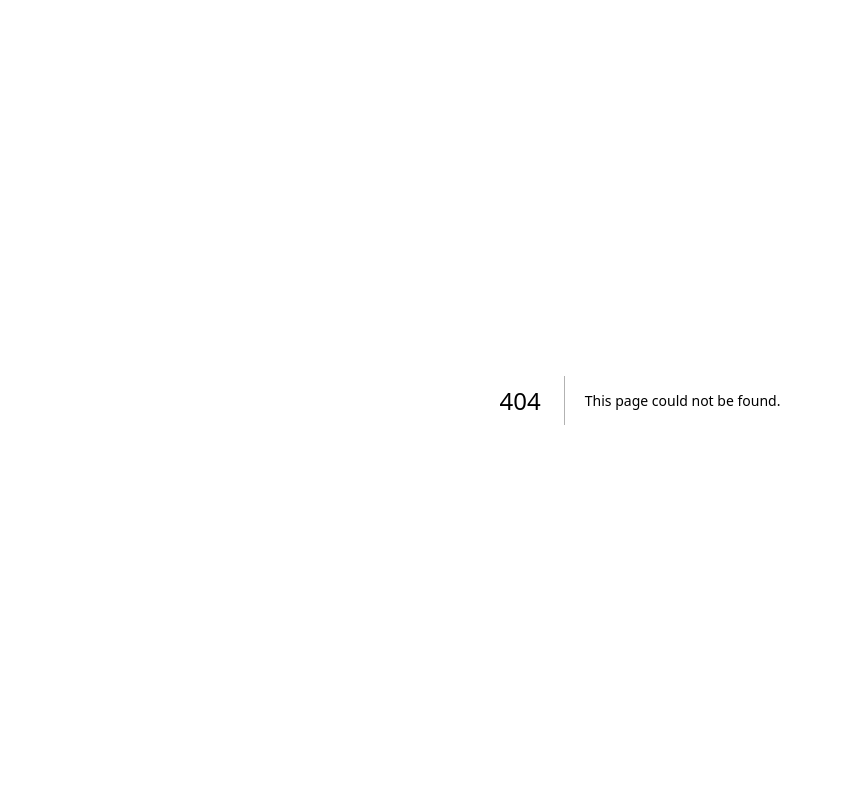
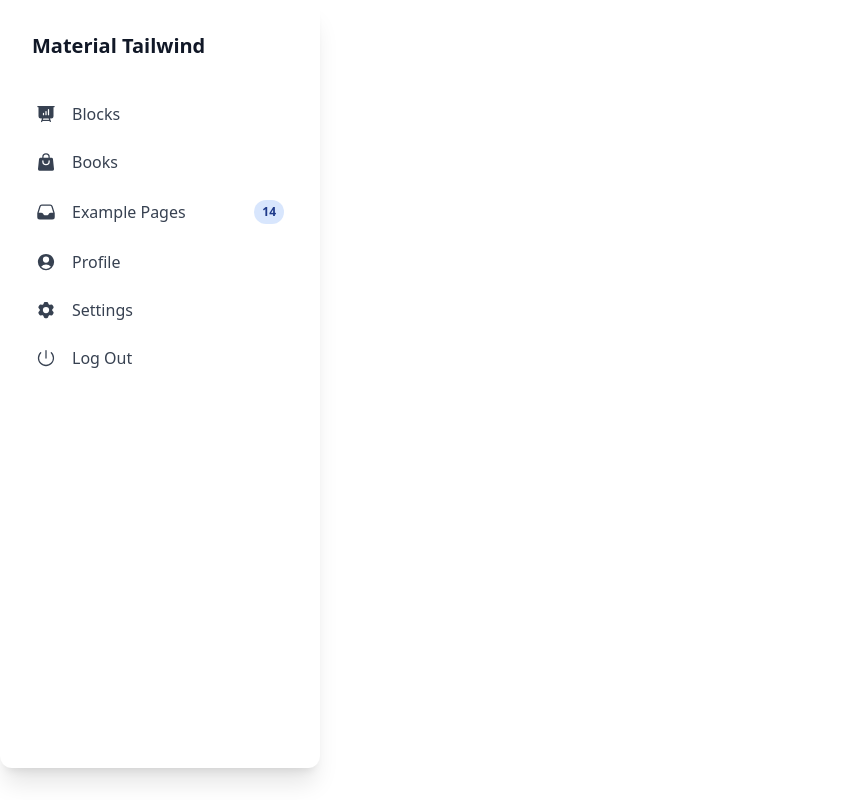
Before and after one commit to santr4/Note.it, a Next.js app in the folder note.it/: page /documents in a window 1280 px wide. Before the commit this address had no page. Shown: the whole page, without its empty margins (0-841 px from the left). Built offline with nearby package versions, Linux system fonts and the light colour scheme.

Commit message:
sidebar added in dashboard page

```diff
--- a/note.it/package.json
+++ b/note.it/package.json
@@ -9,6 +9,8 @@
     "lint": "next lint"
   },
   "dependencies": {
+    "@heroicons/react": "^2.1.1",
+    "@material-tailwind/react": "^2.1.9",
     "@radix-ui/react-slot": "^1.0.2",
     "class-variance-authority": "^0.7.0",
     "clsx": "^2.1.0",
--- a/note.it/src/app/(landing)/_components/footer.tsx
+++ b/note.it/src/app/(landing)/_components/footer.tsx
@@ -1,10 +1,9 @@
-import { Logo } from "./logo";
+// import { Logo } from "./logo";
 import { Button } from "@/components/ui/button";
 
 const Footer = () => {
   return (
-    <div className="flex w-full bg-[#f5f0f0] p-3">
-      <Logo />
+    <div className="flex w-full bg-[#dfdddd] p-3">
       <div className="flex mt-3 space-x-4 justify-end ml-auto">
         <div className="flex">
           <Button size="sm">Privacy Policy</Button>
--- a/note.it/src/app/(landing)/_components/logo.tsx
+++ b/note.it/src/app/(landing)/_components/logo.tsx
@@ -11,7 +11,12 @@
 export const Logo = () => {
   return (
     <div className="p-3 md: flex items-center">
-      <Image src="/download.png" height="40" width="40" alt="logo" />
+      <Image
+        src="/175637400_padded_logo.png"
+        height="40"
+        width="40"
+        alt="logo"
+      />
       <p className={cn("m-1", lobster.className)}>Note.it</p>
     </div>
   );
--- a/note.it/src/app/(landing)/_components/navbar.tsx
+++ b/note.it/src/app/(landing)/_components/navbar.tsx
@@ -13,10 +13,10 @@
     <div className={cn("md:flex", scrolled && "border-b shadow-sm")}>
       <Logo />
       <div className="mt-3.5 md:ml-auto md:justify-end justify-between gap-5 m-5 space-x-3">
-        <Button variant="ghost" size="sm" className="ring-2 ring-blue-400">
+        <Button variant="ghost" size="sm" className="ring-2">
           <Link href="#">LogIn</Link>
         </Button>
-        <Button variant="ghost" size="sm" className="ring-2 ring-yellow-400">
+        <Button variant="ghost" size="sm" className="ring-2">
           <Link href="#">AboutUs</Link>
         </Button>
       </div>
--- a/note.it/src/app/(landing)/layout.tsx
+++ b/note.it/src/app/(landing)/layout.tsx
@@ -2,7 +2,7 @@
 
 const LandingLayout = ({ children }: { children: React.ReactNode }) => {
   return (
-    <div className="h-full">
+    <div className="h-full bg-orange-5">
       <Navbar />
       <main className="h-full mt-20">{children}</main>
     </div>
--- /dev/null
+++ b/note.it/src/app/(main)/_components/navigation.tsx
@@ -0,0 +1,169 @@
+import React from "react";
+// import {
+//   Card,
+//   Typography,
+//   List,
+//   ListItem,
+//   ListItemPrefix,
+//   ListItemSuffix,
+//   Chip,
+//   Accordion,
+//   AccordionHeader,
+//   AccordionBody,
+// } from "@material-tailwind/react";
+// import {
+//   PresentationChartBarIcon,
+//   ShoppingBagIcon,
+//   UserCircleIcon,
+//   Cog6ToothIcon,
+//   InboxIcon,
+//   PowerIcon,
+// } from "@heroicons/react/24/solid";
+// import { ChevronRightIcon, ChevronDownIcon } from "@heroicons/react/24/outline";
+
+export function Navigation() {
+  return (
+    <>
+      <div className="relative flex flex-col bg-clip-border rounded-xl bg-white text-gray-700 h-[calc(100vh-2rem)] w-full max-w-[20rem] p-4 shadow-xl shadow-blue-gray-900/5">
+        <div className="mb-2 p-4">
+          <h5 className="block antialiased tracking-normal font-sans text-xl font-semibold leading-snug text-gray-900">
+            Material Tailwind
+          </h5>
+        </div>
+        <nav className="flex flex-col gap-1 min-w-[240px] p-2 font-sans text-base font-normal text-gray-700">
+          <div
+            role="button"
+            className="flex items-center w-full p-3 rounded-lg text-start leading-tight transition-all hover:bg-blue-50 hover:bg-opacity-80 focus:bg-blue-50 focus:bg-opacity-80 active:bg-gray-50 active:bg-opacity-80 hover:text-blue-900 focus:text-blue-900 active:text-blue-900 outline-none"
+          >
+            <div className="grid place-items-center mr-4">
+              <svg
+                xmlns="http://www.w3.org/2000/svg"
+                viewBox="0 0 24 24"
+                fill="currentColor"
+                aria-hidden="true"
+                className="h-5 w-5"
+              >
+                <path
+                  fill-rule="evenodd"
+                  d="M2.25 2.25a.75.75 0 000 1.5H3v10.5a3 3 0 003 3h1.21l-1.172 3.513a.75.75 0 001.424.474l.329-.987h8.418l.33.987a.75.75 0 001.422-.474l-1.17-3.513H18a3 3 0 003-3V3.75h.75a.75.75 0 000-1.5H2.25zm6.04 16.5l.5-1.5h6.42l.5 1.5H8.29zm7.46-12a.75.75 0 00-1.5 0v6a.75.75 0 001.5 0v-6zm-3 2.25a.75.75 0 00-1.5 0v3.75a.75.75 0 001.5 0V9zm-3 2.25a.75.75 0 00-1.5 0v1.5a.75.75 0 001.5 0v-1.5z"
+                  clip-rule="evenodd"
+                ></path>
+              </svg>
+            </div>
+            Blocks
+          </div>
+          <div
+            role="button"
+            className="flex items-center w-full p-3 rounded-lg text-start leading-tight transition-all hover:bg-blue-50 hover:bg-opacity-80 focus:bg-blue-50 focus:bg-opacity-80 active:bg-blue-50 active:bg-opacity-80 hover:text-blue-900 focus:text-blue-900 active:text-blue-900 outline-none"
+          >
+            <div className="grid place-items-center mr-4">
+              <svg
+                xmlns="http://www.w3.org/2000/svg"
+                viewBox="0 0 24 24"
+                fill="currentColor"
+                aria-hidden="true"
+                className="h-5 w-5"
+              >
+                <path
+                  fill-rule="evenodd"
+                  d="M7.5 6v.75H5.513c-.96 0-1.764.724-1.865 1.679l-1.263 12A1.875 1.875 0 004.25 22.5h15.5a1.875 1.875 0 001.865-2.071l-1.263-12a1.875 1.875 0 00-1.865-1.679H16.5V6a4.5 4.5 0 10-9 0zM12 3a3 3 0 00-3 3v.75h6V6a3 3 0 00-3-3zm-3 8.25a3 3 0 106 0v-.75a.75.75 0 011.5 0v.75a4.5 4.5 0 11-9 0v-.75a.75.75 0 011.5 0v.75z"
+                  clip-rule="evenodd"
+                ></path>
+              </svg>
+            </div>
+            Books
+          </div>
+          <div
+            role="button"
+            className="flex items-center w-full p-3 rounded-lg text-start leading-tight transition-all hover:bg-blue-50 hover:bg-opacity-80 focus:bg-blue-50 focus:bg-opacity-80 active:bg-blue-50 active:bg-opacity-80 hover:text-blue-900 focus:text-blue-900 active:text-blue-900 outline-none"
+          >
+            <div className="grid place-items-center mr-4">
+              <svg
+                xmlns="http://www.w3.org/2000/svg"
+                viewBox="0 0 24 24"
+                fill="currentColor"
+                aria-hidden="true"
+                className="h-5 w-5"
+              >
+                <path
+                  fill-rule="evenodd"
+                  d="M6.912 3a3 3 0 00-2.868 2.118l-2.411 7.838a3 3 0 00-.133.882V18a3 3 0 003 3h15a3 3 0 003-3v-4.162c0-.299-.045-.596-.133-.882l-2.412-7.838A3 3 0 0017.088 3H6.912zm13.823 9.75l-2.213-7.191A1.5 1.5 0 0017.088 4.5H6.912a1.5 1.5 0 00-1.434 1.059L3.265 12.75H6.11a3 3 0 012.684 1.658l.256.513a1.5 1.5 0 001.342.829h3.218a1.5 1.5 0 001.342-.83l.256-.512a3 3 0 012.684-1.658h2.844z"
+                  clip-rule="evenodd"
+                ></path>
+              </svg>
+            </div>
+            Example Pages{" "}
+            <div className="grid place-items-center ml-auto justify-self-end">
+              <div className="relative grid items-center font-sans font-bold uppercase whitespace-nowrap select-none bg-blue-500/20 text-blue-900 py-1 px-2 text-xs rounded-full">
+                <span className="">14</span>
+              </div>
+            </div>
+          </div>
+          <div
+            role="button"
+            className="flex items-center w-full p-3 rounded-lg text-start leading-tight transition-all hover:bg-blue-50 hover:bg-opacity-80 focus:bg-blue-50 focus:bg-opacity-80 active:bg-blue-50 active:bg-opacity-80 hover:text-blue-900 focus:text-blue-900 active:text-blue-900 outline-none"
+          >
+            <div className="grid place-items-center mr-4">
+              <svg
+                xmlns="http://www.w3.org/2000/svg"
+                viewBox="0 0 24 24"
+                fill="currentColor"
+                aria-hidden="true"
+                className="h-5 w-5"
+              >
+                <path
+                  fill-rule="evenodd"
+                  d="M18.685 19.097A9.723 9.723 0 0021.75 12c0-5.385-4.365-9.75-9.75-9.75S2.25 6.615 2.25 12a9.723 9.723 0 003.065 7.097A9.716 9.716 0 0012 21.75a9.716 9.716 0 006.685-2.653zm-12.54-1.285A7.486 7.486 0 0112 15a7.486 7.486 0 015.855 2.812A8.224 8.224 0 0112 20.25a8.224 8.224 0 01-5.855-2.438zM15.75 9a3.75 3.75 0 11-7.5 0 3.75 3.75 0 017.5 0z"
+                  clip-rule="evenodd"
+                ></path>
+              </svg>
+            </div>
+            Profile
+          </div>
+          <div
+            role="button"
+            className="flex items-center w-full p-3 rounded-lg text-start leading-tight transition-all hover:bg-blue-50 hover:bg-opacity-80 focus:bg-blue-50 focus:bg-opacity-80 active:bg-blue-50 active:bg-opacity-80 hover:text-blue-900 focus:text-blue-900 active:text-blue-900 outline-none"
+          >
+            <div className="grid place-items-center mr-4">
+              <svg
+                xmlns="http://www.w3.org/2000/svg"
+                viewBox="0 0 24 24"
+                fill="currentColor"
+                aria-hidden="true"
+                className="h-5 w-5"
+              >
+                <path
+                  fill-rule="evenodd"
+                  d="M11.078 2.25c-.917 0-1.699.663-1.85 1.567L9.05 4.889c-.02.12-.115.26-.297.348a7.493 7.493 0 00-.986.57c-.166.115-.334.126-.45.083L6.3 5.508a1.875 1.875 0 00-2.282.819l-.922 1.597a1.875 1.875 0 00.432 2.385l.84.692c.095.078.17.229.154.43a7.598 7.598 0 000 1.139c.015.2-.059.352-.153.43l-.841.692a1.875 1.875 0 00-.432 2.385l.922 1.597a1.875 1.875 0 002.282.818l1.019-.382c.115-.043.283-.031.45.082.312.214.641.405.985.57.182.088.277.228.297.35l.178 1.071c.151.904.933 1.567 1.85 1.567h1.844c.916 0 1.699-.663 1.85-1.567l.178-1.072c.02-.12.114-.26.297-.349.344-.165.673-.356.985-.57.167-.114.335-.125.45-.082l1.02.382a1.875 1.875 0 002.28-.819l.923-1.597a1.875 1.875 0 00-.432-2.385l-.84-.692c-.095-.078-.17-.229-.154-.43a7.614 7.614 0 000-1.139c-.016-.2.059-.352.153-.43l.84-.692c.708-.582.891-1.59.433-2.385l-.922-1.597a1.875 1.875 0 00-2.282-.818l-1.02.382c-.114.043-.282.031-.449-.083a7.49 7.49 0 00-.985-.57c-.183-.087-.277-.227-.297-.348l-.179-1.072a1.875 1.875 0 00-1.85-1.567h-1.843zM12 15.75a3.75 3.75 0 100-7.5 3.75 3.75 0 000 7.5z"
+                  clip-rule="evenodd"
+                ></path>
+              </svg>
+            </div>
+            Settings
+          </div>
+          <div
+            role="button"
+            className="flex items-center w-full p-3 rounded-lg text-start leading-tight transition-all hover:bg-blue-50 hover:bg-opacity-80 focus:bg-blue-50 focus:bg-opacity-80 active:bg-blue-50 active:bg-opacity-80 hover:text-blue-900 focus:text-blue-900 active:text-blue-900 outline-none"
+          >
+            <div className="grid place-items-center mr-4">
+              <svg
+                xmlns="http://www.w3.org/2000/svg"
+                viewBox="0 0 24 24"
+                fill="currentColor"
+                aria-hidden="true"
+                className="h-5 w-5"
+              >
+                <path
+                  fill-rule="evenodd"
+                  d="M12 2.25a.75.75 0 01.75.75v9a.75.75 0 01-1.5 0V3a.75.75 0 01.75-.75zM6.166 5.106a.75.75 0 010 1.06 8.25 8.25 0 1011.668 0 .75.75 0 111.06-1.06c3.808 3.807 3.808 9.98 0 13.788-3.807 3.808-9.98 3.808-13.788 0-3.808-3.807-3.808-9.98 0-13.788a.75.75 0 011.06 0z"
+                  clip-rule="evenodd"
+                ></path>
+              </svg>
+            </div>
+            Log Out
+          </div>
+        </nav>
+      </div>
+    </>
+  );
+}
--- /dev/null
+++ b/note.it/src/app/(main)/documents/page.tsx
@@ -0,0 +1,7 @@
+"use client";
+
+const DocumentsPage = () => {
+  return <div></div>;
+};
+
+export default DocumentsPage;
--- /dev/null
+++ b/note.it/src/app/(main)/layout.tsx
@@ -0,0 +1,11 @@
+"use client";
+import { Navigation } from "@/app/(main)/_components/navigation";
+
+const MainLayout = ({ children }: { children: React.ReactNode }) => {
+  return (
+    // <div className="h-screen w-screen">
+    <Navigation />
+  );
+};
+
+export default MainLayout;
--- a/note.it/src/hooks/use-scroll-top.tsx
+++ b/note.it/src/hooks/use-scroll-top.tsx
@@ -1,6 +1,6 @@
 import { useState, useEffect } from "react";
 
-export const useScrollTop = (threshold = 10) => {
+export const useScrollTop = (threshold = 5) => {
   const [scrolled, setScrolled] = useState(false);
 
   useEffect(() => {
```
Also changed, not shown: note.it/public/175637400_padded_logo.png (added), 1 other file (tests, documents, lock files or other folders).
